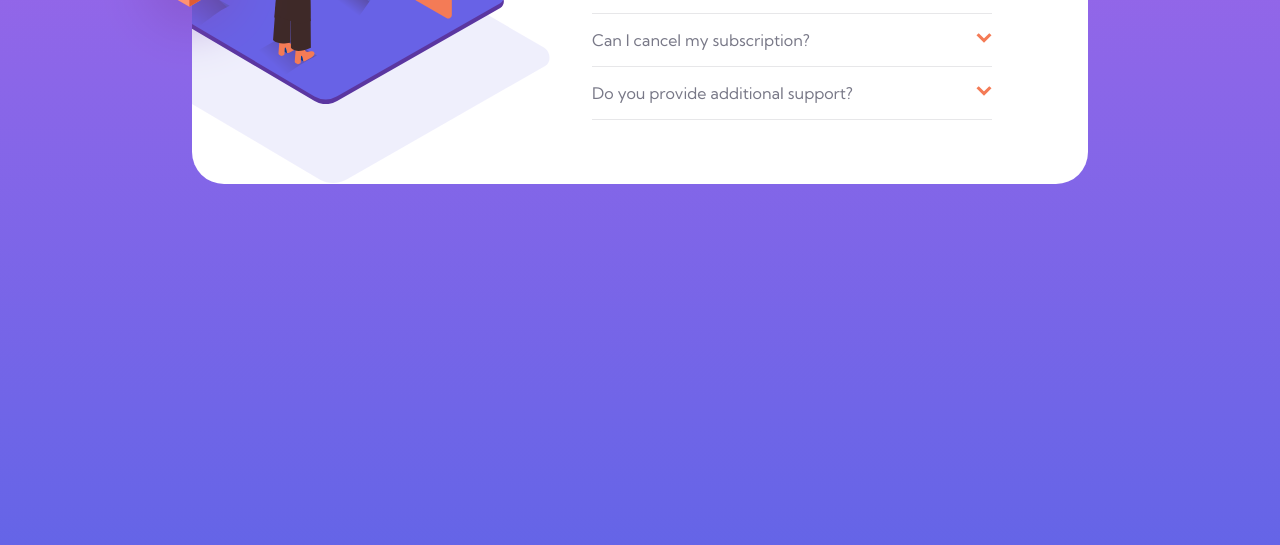
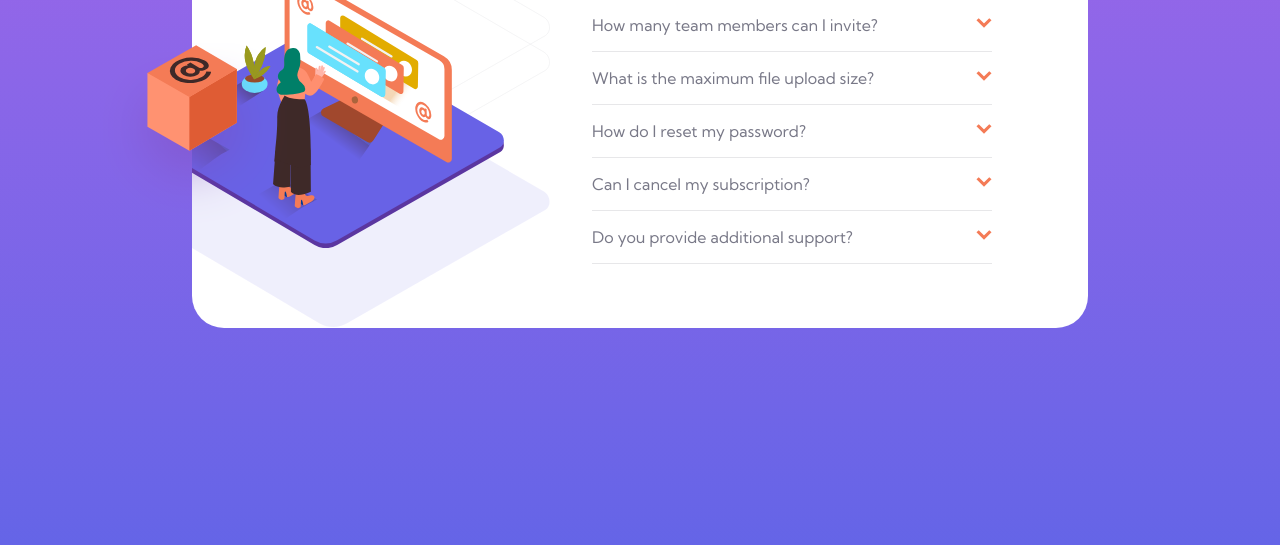
Before and after one commit to NaveenGumaste/Faq-Accordion-Card, a plain HTML site: page index.html in a window 1280 px wide. Shown: the part 359-904 px from the top of the page. Drawn offline with Linux system fonts and the light colour scheme.

Commit message:
Position Update

```diff
--- a/style.css
+++ b/style.css
@@ -56,6 +56,7 @@ h1 {
 #main-card {
     display: flex;
     position: relative;
+    top: 9rem;
     background-color: #fff;
     background-image: url(images/bg-pattern-desktop.svg);
     background-size: 50%;
```
